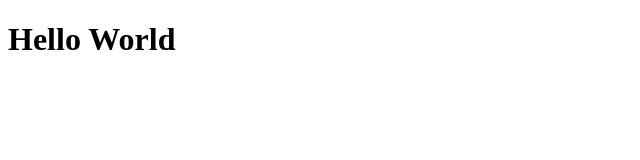
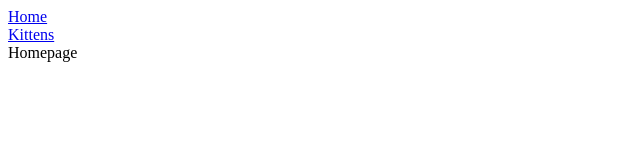
Before and after one commit to fterdal/1909-curriculum-review, a React app: page / in a window 1280 px wide. Shown: the whole page, without its empty margins (0-640 px from the left). Built offline with nearby package versions, Linux system fonts and the light colour scheme.

Commit message:
router is done

```diff
--- a/app/main.js
+++ b/app/main.js
@@ -1,13 +1,23 @@
 import React from 'react'
-import {render} from 'react-dom'
+import { render } from 'react-dom'
+import { BrowserRouter as Router, Route, Switch, NavLink } from 'react-router-dom'
 
 const App = () => {
   return (
-    <h1>Hello World</h1>
+    <Router>
+      <div>
+        <nav>
+          <NavLink to="/">Home</NavLink>
+          <br />
+          <NavLink to="/kittens">Kittens</NavLink>
+        </nav>
+        <Switch>
+          <Route path="/kittens" render={() => 'Kittens Page'} />
+          <Route path="/" render={() => 'Homepage'} />
+        </Switch>
+      </div>
+    </Router>
   )
 }
 
-render(
-  <App />,
-  document.getElementById('main')
-)
+render(<App />, document.getElementById('main'))
--- a/public/index.html
+++ b/public/index.html
@@ -3,9 +3,9 @@
   <head>
     <title>Curriculum Review</title>
     <link rel="stylesheet" href="/style.css" />
+    <script defer src="/bundle.js"></script>
   </head>
   <body>
     <div id="main"></div>
-    <script defer src="/bundle.js"></script>
   </body>
 </html>
```
